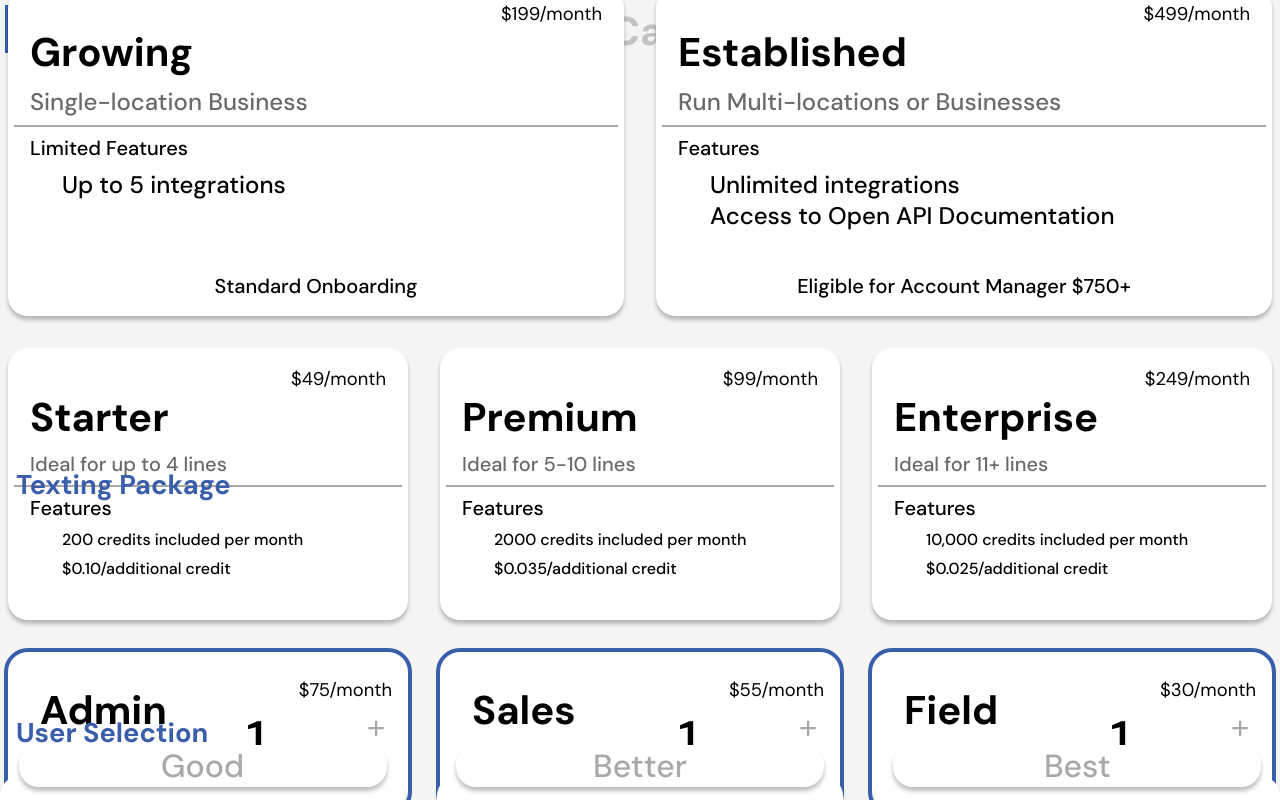
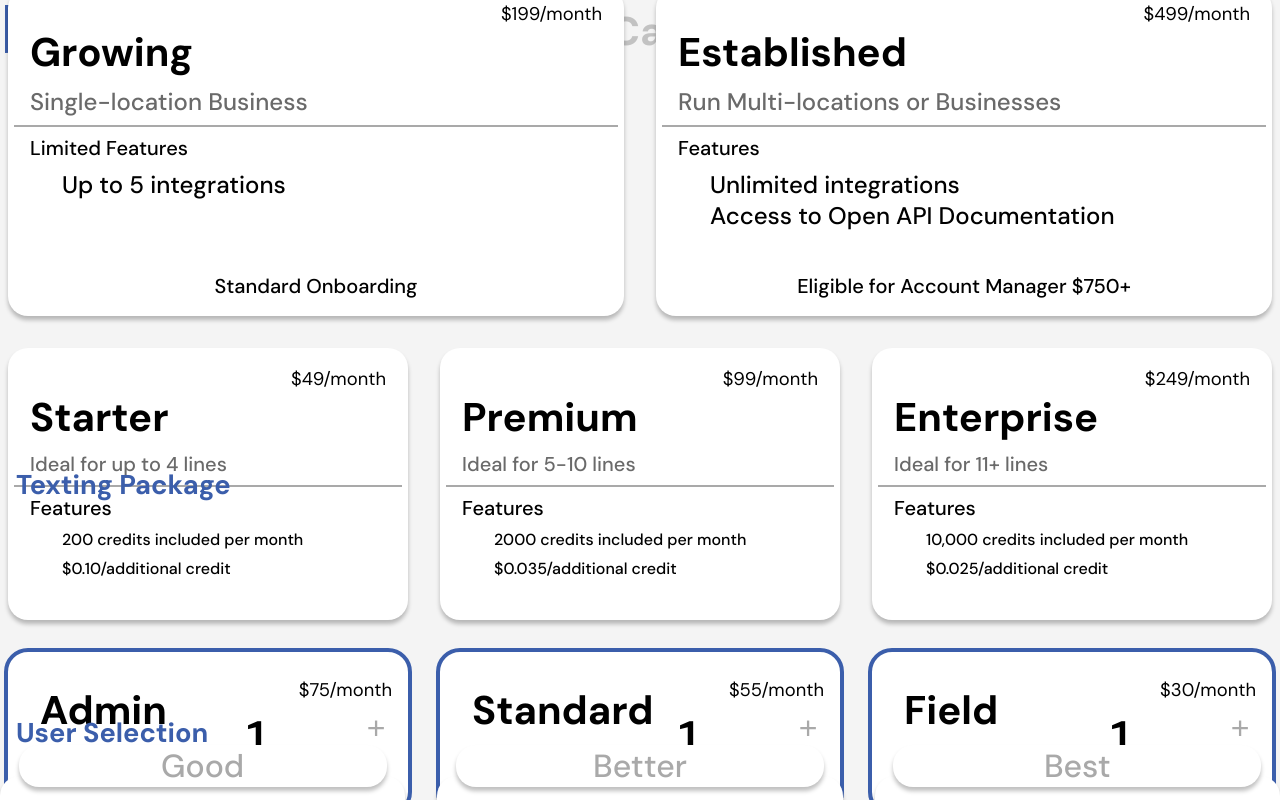
Before and after one commit to jmichaeldavis/jn-pricing-tool, a React (Create React App) app: page / in a window 1280 px wide. Both pictures are taken after a click on the button "Next". Shown: the top 800 px of the page. Built offline with nearby package versions, Linux system fonts and the light colour scheme.

Commit message:
changed sales to standard

```diff
--- a/src/Views/PackageSelection/index.jsx
+++ b/src/Views/PackageSelection/index.jsx
@@ -192,7 +192,7 @@ export const PackageSelection = ({
           selected={salesCount > 0}
         >
           <UserTitleContainer>
-            <UserTypeCardHeader>Sales</UserTypeCardHeader>
+            <UserTypeCardHeader>Standard</UserTypeCardHeader>
             <UserTypeCardSubHeader>Excludes Subscription<br></br>and Settings Access</UserTypeCardSubHeader>
           </UserTitleContainer>
           <UserTypeRightContainer>
--- a/src/Views/SubscriptionBreakdown/index.jsx
+++ b/src/Views/SubscriptionBreakdown/index.jsx
@@ -42,7 +42,7 @@ const fieldStatement = `${fieldCount} x $30: $${fieldCount * 30}`;
                 <LineItemValue>{adminStatement}</LineItemValue>
             </LineItemContainer>
             <LineItemContainer>
-                <SecondaryLineItem>Sales Users:</SecondaryLineItem>
+                <SecondaryLineItem>Standard Users:</SecondaryLineItem>
                 <LineItemValue>{salesStatement}</LineItemValue>
             </LineItemContainer>
             <LineItemContainer>
```
